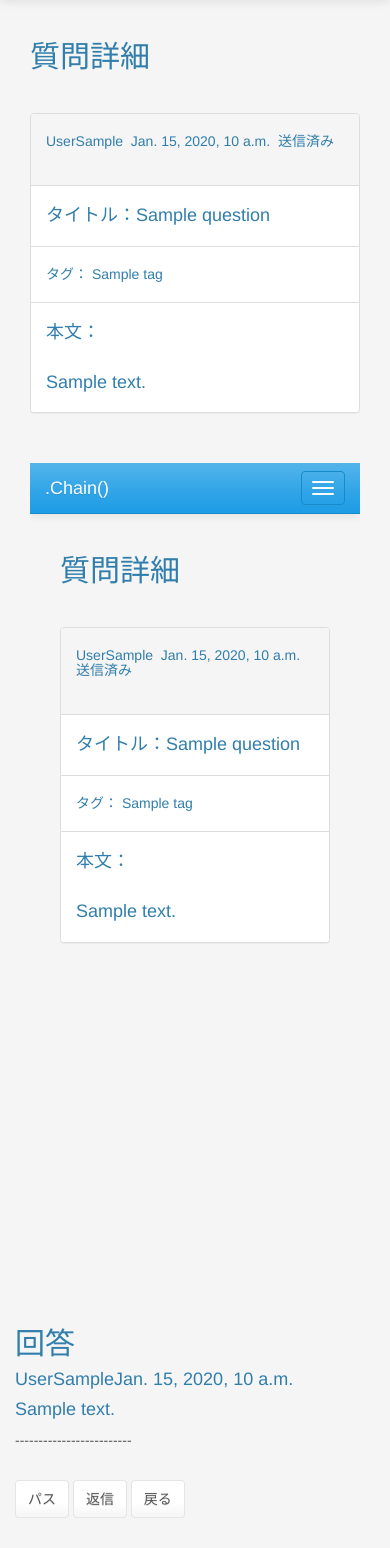
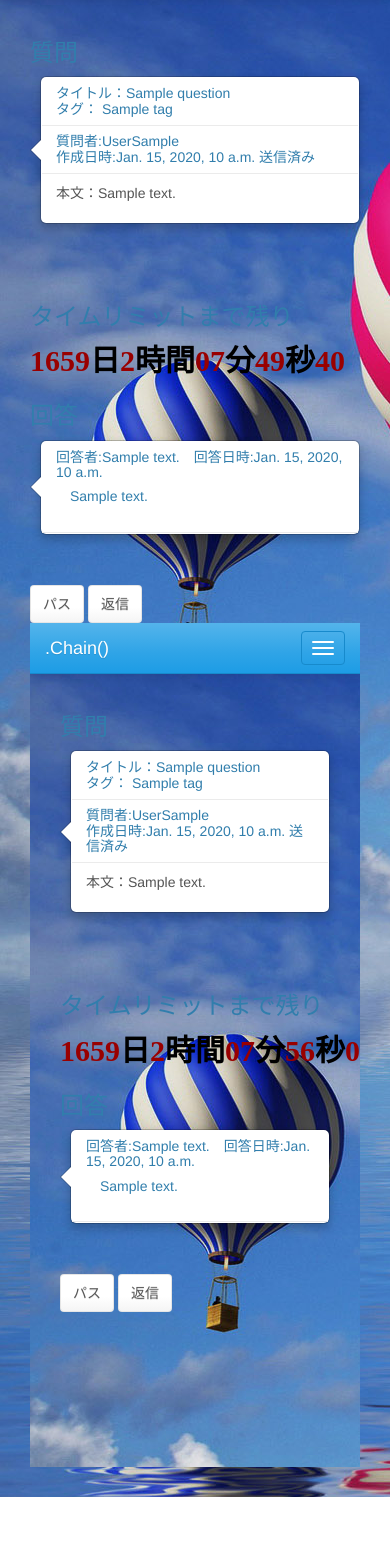
Before and after one commit to tech-sketch/one_month, a Django app: template templates/question/question_detail.html in a window 390 px wide; the page is wider, and only the part inside the window is pictured. Shown: the part 51-1599 px from the top of that part. After the commit the page ends 1548 px from the top of that part, so only its background shows below. Run offline with Django 3.2, Linux system fonts and the light colour scheme; the template is opened without the code that fills it: most values are stand-ins (such as "Sample title", 1, 10 or a date in 2020); parts of the project's set-up code (start-up, migrations or seed data) failed here and were passed over; some libraries are stand-ins or nearby versions.

Commit message:
fix reply

```diff
--- a/question/models.py
+++ b/question/models.py
@@ -36,7 +36,7 @@ class Reply(models.Model):
 class ReplyList(models.Model):
     question = models.ForeignKey(Question, verbose_name='質問')
     answerer = models.ForeignKey(User, verbose_name='返答ユーザ')
-    time_limit_date = models.DateTimeField('返信期限')
+    time_limit_date = models.DateTimeField('返信期限', null=True)
     has_replied = models.BooleanField('返信済み', default=False)
 
     def __str__(self):
--- a/question/qa_manager.py
+++ b/question/qa_manager.py
@@ -38,7 +38,7 @@ class QAManager():
         for q in question_list:
             r = Reply.objects.filter(question=q) # いまの仕様では返信は一つのはず
             if not q.is_closed and len(r): #返信が来たが未解決
-                pass
+                qa_list.append([q, QuestionState.pending.name]) #回答待ち
             elif q.is_closed and len(r): #解決済み
                 qa_list.append([q, QuestionState.solved.name])
             elif q.is_closed and not len(r):
--- a/question/tasks.py
+++ b/question/tasks.py
@@ -1,6 +1,7 @@
 from celery import task
 from question.models import ReplyList
 from question.qa_manager import QAManager
+from django.db.models import Q
 import datetime
 import pytz
 
@@ -11,7 +12,7 @@ def auto_rand_pass():
     tz_tokyo = pytz.timezone('Asia/Tokyo')
     time = datetime.datetime.now()
     print(tz_tokyo.localize(time))
-    reply_list_list = ReplyList.objects.filter(time_limit_date__lt=tz_tokyo.localize(time), has_replied=False)
+    reply_list_list = ReplyList.objects.filter(time_limit_date__lt=tz_tokyo.localize(time), has_replied=False).filter(~Q(time_limit_date=None))
     #r_list_list = ReplyList.objects.filter(time_limit_date__it=datetime.datetime.now())
 
     print("---------------")
--- a/question/templatetags/question_templatetags.py
+++ b/question/templatetags/question_templatetags.py
@@ -1,6 +1,26 @@
 from django import template
+from ..models import ReplyList
 register = template.Library()
 
 @register.filter
 def index(List, i):
     return List[int(i)]
+
+@register.filter
+def pass_check(reply_list, question):
+    if not reply_list.time_limit_date:
+        return 3
+
+    if question.is_closed:
+        return 2
+
+    if reply_list.has_replied:
+        return 1
+
+    return 0
+
+@register.filter
+def pass_reply_list(reply_list):
+    reply_list.has_replied = True
+    reply_list.save()
+    return ''
--- a/templates/base.html
+++ b/templates/base.html
@@ -18,7 +18,7 @@
 		<link href="{% static 'css/sweeralert.css' %}" rel="stylesheet">
 	</head>
 
-	<body style="background-color: #f5f5f5;">
+	<body style="background-color: #f5f5f5; background-image: url('/static/images/test2.jpg');">
 		<div class="navbar navbar-default navbar-static-top">
 			<div class="container">
 				<div class="navbar-header">
--- a/templates/question/count.html
+++ b/templates/question/count.html
@@ -1,5 +1,4 @@
-
-
+{% load question_templatetags %}
 		<style>
 			body {
 				margin: 0;
@@ -17,7 +16,7 @@
 				color: #990000;
 			}
 			.day, .hou, .min, .sec, .mil {/*カウントする数字の大きさ*/
-				font-size: 48px;
+				font-size: 30px;
 			}
 			.day {
 			}
@@ -30,7 +29,7 @@
 			.mil {
 			}
 			.moji {/*日とか時間とか秒とかの文字の色と大きさ*/
-				font-size: 36px;
+				font-size: 30px;
 				color: #000000;
 			}
 		</style>
@@ -68,7 +67,8 @@
 						}, 10);
 					} else {
 						this.elem.innerHTML = this.mes;
-						window.location.href = '{% url 'dotchain:q_pass' id=user_reply_list.id %}';
+
+						window.location.href = '{% url 'dotchain:q_pass' id=question.id %}';
 						return;
 					}
 				},
@@ -77,9 +77,14 @@
 				}
 			}
 			function countdown() {
-				var tl = new Date('{{user_reply_list.time_limit_date|date:'Y/m/d H:i:s'}}');
+				var tl = new Date('{{reply_list.time_limit_date|date:'Y/m/d H:i:s'}}');
+
 				//この上の部分で終了時間を設定するYO！
+				{% if reply_list|pass_check:question == 3　%}
+				var timer = new CountdownTimer('countdown', tl, 'タイマーは設定されていません');
+				{% else %}
 				var timer = new CountdownTimer('countdown', tl, '終了しました');
+				{% endif %}
 				//この上の文は終了した後に表示する文字!
 				timer.countDown();
 			}
--- a/templates/question/network.js.html
+++ b/templates/question/network.js.html
@@ -49,7 +49,7 @@ style: cytoscape.stylesheet()
 elements: {
 nodes: [
 {% for node in all_user %}
-{ data: { id: '{{node.1}}', name: '{{node.0}}', weight: 15, faveColor: '#6FB1FC'} },
+{ data: { id: '{{node.1}}', name: '{{node.0}}', weight: {{node.2}}, faveColor: '#6FB1FC'} },
 {% endfor %}
 {% for node in all_tag %}
 { data: { id: '{{node.1}}', name: '{{node.0}}', weight: 15, faveColor: '#2FCDB4'} },
@@ -57,7 +57,9 @@ nodes: [
 ],
 edges: [
 {% for edge in all_reply %}
+{% if edge.0 != edge.1 %}
 { data: { source: '{{edge.0}}', target: '{{edge.1}}', faveColor: '#F5A45D', strength: 10 } },
+{% endif %}
 {% endfor %}
 {% for edge in all_userTag %}
 { data: { source: '{{edge.0}}', target: '{{edge.1}}', faveColor: '#F26964', strength: 10 } },
--- a/templates/question/question_detail.html
+++ b/templates/question/question_detail.html
@@ -1,65 +1,73 @@
 {% extends "base.html" %}
 
+{% load question_templatetags %}
 {% load bootstrap_toolkit %}
 
 {% block title %}質問詳細{% endblock title %}
 
 {% block head %}
+{% include "question/count.html" %}
 
 {% endblock head %}
 
 {% block content %}
 
 {# 内容表示 #}
-<div class="col-md-6">
-	<h2>質問詳細</h2>
-	<div class="service">
+<div class="col-md-8">
+
+<h3>質問</h3>
+<div class="popover right show" style="position:relative; max-width:100%;">
+    <div class="arrow"></div>
+       <h3 class="popover-title" style="background-color: #FFFFFF">
+        	タイトル：{{ question.title }}<br>
+        	{% if q_tags %}タグ：{% for q_tag in q_tags %} {{ q_tag.tag.name }} {% endfor %}{% endif %}
+    </h3>
+    <h3 class="popover-title" style="background-color: #FFFFFF">
+        	質問者:{{ question.questioner.last_name }}{{ question.questioner.first_name }}<br>
+			作成日時:{{ question.date }} {% if question.draft %} <font color="#DD0000">下書き</font> {% else %}送信済み{% endif %}
+    </h3>
+    <div class="popover-content">
         <p>
-			&nbsp;
+            本文：{{ question.text|linebreaksbr }}
         </p>
-		<div class="panel panel-default">
-			<!-- Default panel contents -->
-			<div class="panel-heading">
-				<h5>{{ question.questioner.last_name }}{{ question.questioner.first_name }}&nbsp;
-				{{ question.date }}&nbsp;
-				{% if question.draft %} <font color="#DD0000">下書き</font> {% else %}送信済み{% endif %}
-				<p>
-					&nbsp;
-				</p>
-			</div>
-			<!-- List group -->
-			<ul class="list-group">
-				<li class="list-group-item">
-					<h4>タイトル：{{ question.title }}</h4>
-				</li>
-				<li class="list-group-item">
-					<h5>タグ：{% for q_tag in q_tags %} {{ q_tag.tag.name }}&nbsp; {% endfor %}</h5>
-				</li>
-				<li class="list-group-item">
-					<h4>本文：
-					<p>
-						&nbsp;
-					</p>{{ question.text|linebreaksbr }}</h4>
-				</li>
-			</ul>
     </div>
 </div>
 
+
+
+
+
+</div>
+<div class="col-md-4">
+{% if not question.questioner.id == user.id %}
+	<br><br><br>
+	{% if reply_list|pass_check:question == 0 %}
+		<h3>タイムリミットまで残り</h3><div id="countdown" style="z-index: 1000;"></div>
+	{% elif reply_list|pass_check:question == 1 %}
+		<div>パス済みです</div>
+	{% elif reply_list|pass_check:question == 2 %}
+		<div>質問は締め切られました。</div>
+	{% elif reply_list|pass_check:question == 3 %}
+		<div>タイマーは設定されていません。</div>
+	{% endif %}
+{% endif %}
+</div>
+
+<div class="col-md-12">
+	{% if reply %}
+	<h3>回答</h3>
+	{% for r in reply %}
+	<div class="popover right show" style="position:relative; max-width:100%;">
+		<div class="arrow"></div>
+		<h3 class="popover-title" style="background-color: #FFFFFF">
+			回答者:{{ r.answerer}}　回答日時:{{ r.date }}
+		<div class="popover-content">
 			<p>
-		&nbsp;
+				{{ r.text|linebreaksbr }}
 			</p>
 		</div>
-<div class="col-md-6">
-	<iframe width="100%" height="100%" src="{% url 'dotchain:pass_network' id=question.id %}" scrolling="auto" style="border:none"></iframe>
 	</div>
-</div>
-<div class="col-md-6">
-	{% if reply %}
-	<h2>回答</h2>
-	{% for r in reply %}
-		<h4>{{ r.answerer.last_name }}{{ r.answerer.first_name }}{{ r.date }}</h4>
-		<h4>{{ r.text|linebreaksbr }}</h4>
-		-------------------------<br>
+	<br>
 	{% endfor %}
 
 	{% else %}
@@ -72,7 +80,9 @@
 
 	{% if question.questioner.last_name|add:question.questioner.first_name != uname %}
 		{% if reply_list %}
-		{% if reply_list.has_replied %}
+			{% if question.is_closed %}
+				<a class="btn btn-default" role="button"  disabled="disabled">締め切りました</a>
+			{% elif reply_list.has_replied %}
 				<a class="btn btn-default" role="button"  disabled="disabled">パス済みです</a>
 			{% else %}
 				<a class="btn btn-default" href="{% url 'dotchain:q_pass' id=reply_list.id %}" role="button">パス</a>
@@ -81,10 +91,19 @@
 		{% else %}
 			<a class="btn btn-default" href="{% url 'dotchain:q_pass' id=reply_list.id %}" role="button">パス?</a>
 		{% endif%}
+	{% else %}
+		{% if not question.is_closed %}
+			<a class="btn btn-default" href="{% url 'dotchain:r_new' id=question.id %}" role="button">返信</a>
+		{% else %}
+			<a class="btn btn-default" role="button"  disabled="disabled">締め切りました</a>
+		{% endif %}
 	{% endif %}
 
-	{# 一覧に戻るボタン #}
-	<a class="btn btn-default" href="{% url 'dotchain:q_list' %}" role="button">戻る</a>
+</div>
+<div class="col-md-12">
+	<iframe width="100%" height="100%" src="{% url 'dotchain:pass_network' id=question.id %}" scrolling="auto" style="border:none"></iframe>
 </div>
 
+
+
 {% endblock content %}
--- a/templates/question/reply_edit.html
+++ b/templates/question/reply_edit.html
@@ -61,6 +61,7 @@
 </p>
 
 {# パスするボタン #}
+{% if question.questioner != user %}
 <form action="{% url 'dotchain:q_pass' id=replylist.id %}" method="post">
 	{% csrf_token %}
 	<input type="submit"  name="pass" value="パスする" class="btn btn-primary">
@@ -68,6 +69,7 @@
 <p>
 	&nbsp;
 </p>
+{% endif %}
 
 {# 一覧に戻るボタン #}
 <a class="btn btn-default" href="{% url 'dotchain:top' %}" role="button">戻る</a>
```
Also changed, not shown: question/views.py (+20 -14 lines), templates/question/mypage.html (+5 -6 lines), templates/question/pass_network.html (+2 -10 lines), static/images/test1.jpg (added), static/images/test2.jpg (added). Lines whose indentation alone changed are shown as unchanged.
